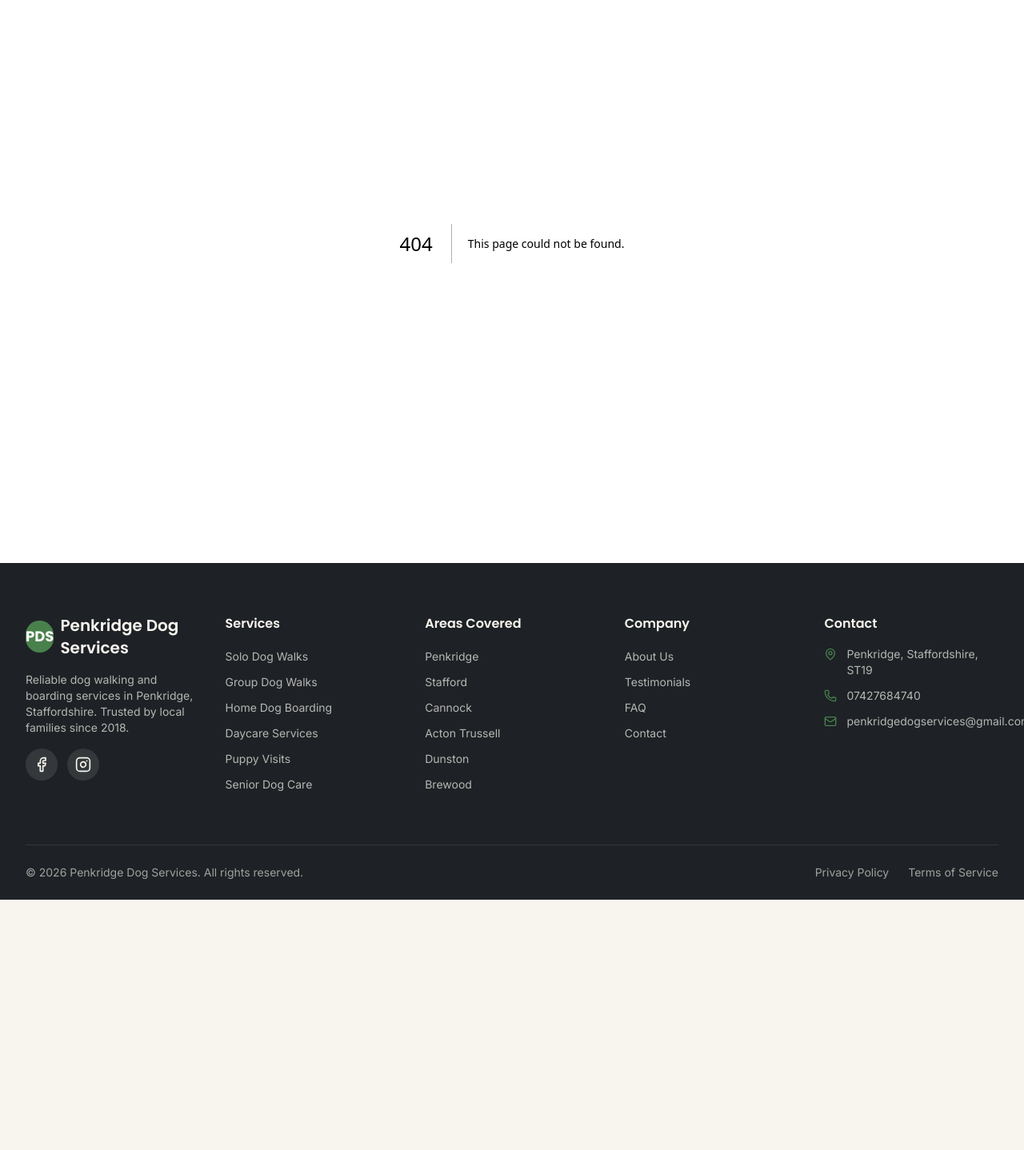
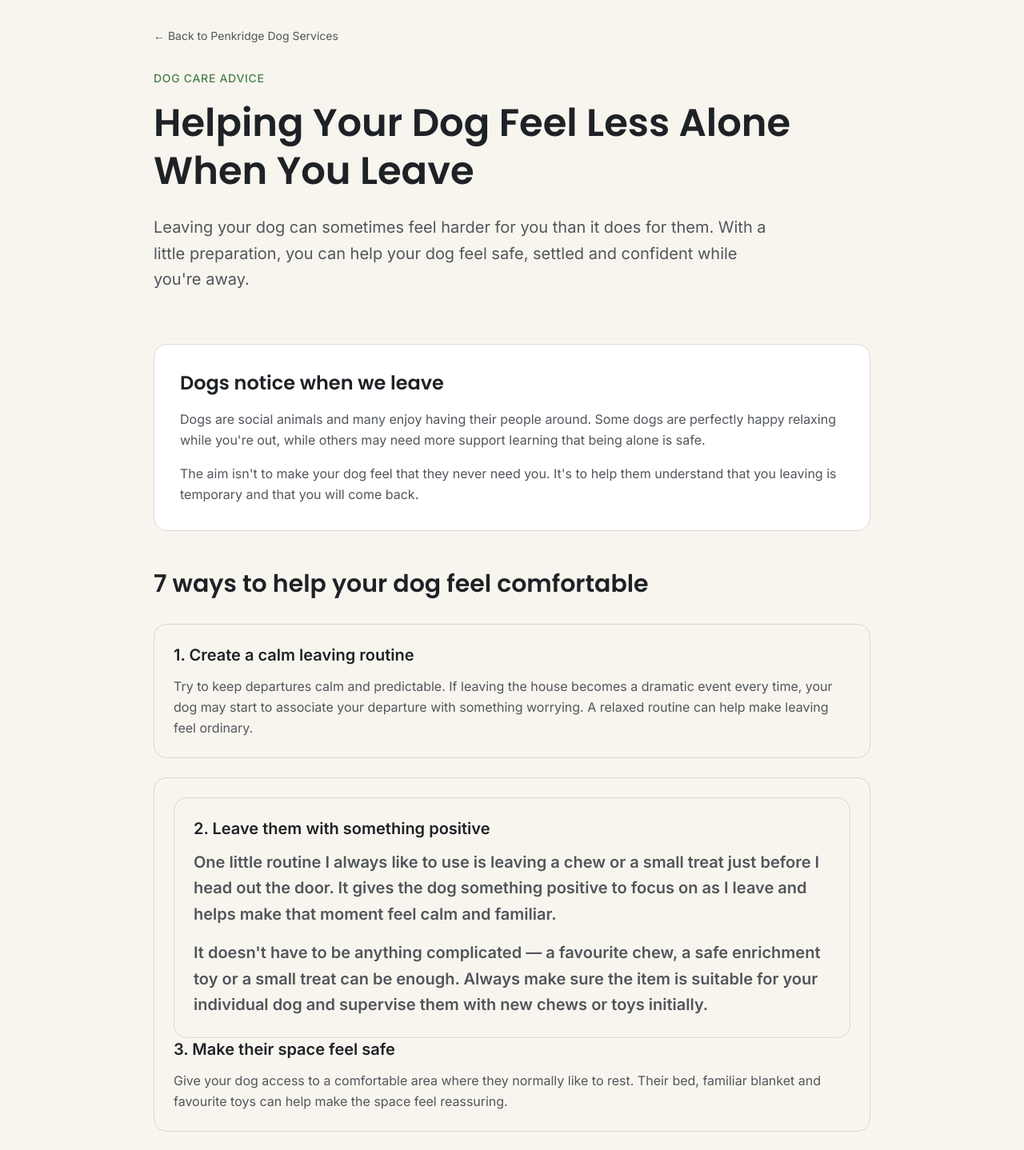
Before and after one commit to innovatevirtualassist-pixel/dogservices, a Next.js app: page /when-you-leave-your-dog in a window 1280 px wide. Before the commit this address had no page. Shown: the part 160-1598 px from the top of the page at 80% size. Before the commit the page ends 1285 px from the top, so only its background shows below. Built offline with nearby package versions, Linux system fonts and the light colour scheme.

Commit message:
Create page for helping dogs feel comfortable alone

```diff
--- /dev/null
+++ b/app/when-you-leave-your-dog/page.tsx
@@ -0,0 +1,250 @@
+import Link from "next/link"
+
+export const metadata = {
+  title: "How to Help Your Dog Feel Comfortable When You're Away | Penkridge Dog Services",
+  description:
+    "Simple ways to help your dog feel calm, comfortable and secure when you leave them home alone.",
+}
+
+export default function WhenYouLeaveYourDogPage() {
+  return (
+    <main className="min-h-screen bg-background">
+      {/* Hero */}
+      <section className="px-6 pt-32 pb-16">
+        <div className="max-w-4xl mx-auto">
+          <Link
+            href="/"
+            className="text-sm text-muted-foreground hover:text-primary transition-colors"
+          >
+            ← Back to Penkridge Dog Services
+          </Link>
+
+          <div className="mt-8">
+            <p className="text-sm font-medium uppercase tracking-wider text-primary mb-4">
+              Dog Care Advice
+            </p>
+
+            <h1 className="text-4xl md:text-5xl font-serif font-semibold text-foreground leading-tight mb-6">
+              Helping Your Dog Feel Less Alone When You Leave
+            </h1>
+
+            <p className="text-xl text-muted-foreground leading-relaxed max-w-3xl">
+              Leaving your dog can sometimes feel harder for you than it does
+              for them. With a little preparation, you can help your dog feel
+              safe, settled and confident while you're away.
+            </p>
+          </div>
+        </div>
+      </section>
+
+      {/* Main content */}
+      <section className="px-6 pb-20">
+        <div className="max-w-4xl mx-auto space-y-12">
+
+          {/* Intro */}
+          <div className="rounded-2xl border border-border bg-card p-8">
+            <h2 className="text-2xl font-serif font-semibold mb-4">
+              Dogs notice when we leave
+            </h2>
+
+            <p className="text-muted-foreground leading-relaxed">
+              Dogs are social animals and many enjoy having their people
+              around. Some dogs are perfectly happy relaxing while you're
+              out, while others may need more support learning that being
+              alone is safe.
+            </p>
+
+            <p className="text-muted-foreground leading-relaxed mt-4">
+              The aim isn't to make your dog feel that they never need you.
+              It's to help them understand that you leaving is temporary and
+              that you will come back.
+            </p>
+          </div>
+
+          {/* Tips */}
+          <div>
+            <h2 className="text-3xl font-serif font-semibold mb-8">
+              7 ways to help your dog feel comfortable
+            </h2>
+
+            <div className="space-y-6">
+
+              <article className="rounded-2xl border border-border p-6">
+                <h3 className="text-xl font-semibold mb-3">
+                  1. Create a calm leaving routine
+                </h3>
+
+                <p className="text-muted-foreground leading-relaxed">
+                  Try to keep departures calm and predictable. If leaving the
+                  house becomes a dramatic event every time, your dog may
+                  start to associate your departure with something worrying.
+                  A relaxed routine can help make leaving feel ordinary.
+                </p>
+              </article>
+
+              <article className="rounded-2xl border border-border p-6">
+                <h3 className="text-xl font-semibold mb-3">
+                 <article className="rounded-2xl border border-border p-6">
+  <h3 className="text-xl font-semibold mb-3">
+    2. Leave them with something positive
+  </h3>
+
+  <p className="text-muted-foreground leading-relaxed">
+    One little routine I always like to use is leaving a chew or a small
+    treat just before I head out the door. It gives the dog something
+    positive to focus on as I leave and helps make that moment feel calm
+    and familiar.
+  </p>
+
+  <p className="text-muted-foreground leading-relaxed mt-4">
+    It doesn't have to be anything complicated — a favourite chew, a safe
+    enrichment toy or a small treat can be enough. Always make sure the
+    item is suitable for your individual dog and supervise them with new
+    chews or toys initially.
+  </p>
+</article>
+                  3. Make their space feel safe
+                </h3>
+
+                <p className="text-muted-foreground leading-relaxed">
+                  Give your dog access to a comfortable area where they
+                  normally like to rest. Their bed, familiar blanket and
+                  favourite toys can help make the space feel reassuring.
+                </p>
+              </article>
+
+              <article className="rounded-2xl border border-border p-6">
+                <h3 className="text-xl font-semibold mb-3">
+<article className="rounded-2xl border border-border p-6">
+  <h3 className="text-xl font-semibold mb-3">
+    4. Give them a good walk before you leave
+  </h3>
+
+  <p className="text-muted-foreground leading-relaxed">
+    I always try to walk the dogs before leaving them for a while. A good
+    walk gives them an opportunity to exercise, sniff and explore before
+    settling down at home.
+  </p>
+
+  <p className="text-muted-foreground leading-relaxed mt-4">
+    I then give them a little time to settle before heading out. Just as
+    I'm about to leave, I'll leave them with a safe chew or a little treat
+    so they have something positive to enjoy while I go.
+  </p>
+</article>
+                  5. Practise short periods apart
+                </h3>
+
+                <p className="text-muted-foreground leading-relaxed">
+                  If your dog finds being alone difficult, gradually practising
+                  short periods apart can be more helpful than suddenly leaving
+                  them for a long time. Build up slowly and stay within what
+                  your dog can comfortably manage.
+                </p>
+              </article>
+
+              <article className="rounded-2xl border border-border p-6">
+                <h3 className="text-xl font-semibold mb-3">
+                  6. Don't make coming home a big event
+                </h3>
+
+                <p className="text-muted-foreground leading-relaxed">
+                  It's lovely to see your dog when you return, but keeping the
+                  first few moments calm can help reinforce the idea that
+                  departures and arrivals are normal parts of the day.
+                </p>
+              </article>
+
+              <article className="rounded-2xl border border-border p-6">
+                <h3 className="text-xl font-semibold mb-3">
+                  7. Consider a dog walker or sitter
+                </h3>
+
+                <p className="text-muted-foreground leading-relaxed">
+                  If you're going to be away for longer than your dog is
+                  comfortable with, a trusted dog walker or pet sitter can
+                  provide companionship, exercise and a break during the day.
+                </p>
+              </article>
+
+            </div>
+          </div>
+
+          {/* Reassurance */}
+          <div className="rounded-2xl bg-muted p-8">
+            <h2 className="text-2xl font-serif font-semibold mb-4">
+              Every dog is different 🐾
+            </h2>
+
+            <p className="text-muted-foreground leading-relaxed">
+              Some dogs happily settle down for a nap as soon as you leave.
+              Others may need more time, training and reassurance. There is no
+              single routine that works for every dog.
+            </p>
+
+            <p className="text-muted-foreground leading-relaxed mt-4">
+              If your dog becomes extremely distressed when left alone,
+              repeatedly tries to escape, destroys things, toilets indoors or
+              shows other signs of significant distress, speak with your vet
+              or a qualified behaviour professional for individual advice.
+            </p>
+          </div>
+
+          {/* Services */}
+          <section className="rounded-2xl border border-border p-8 text-center">
+            <h2 className="text-2xl font-serif font-semibold mb-4">
+              Need someone to keep your dog company?
+            </h2>
+
+            <p className="text-muted-foreground leading-relaxed max-w-2xl mx-auto mb-6">
+              If you're going to be out for the day, Penkridge Dog Services
+              can help provide your dog with exercise, companionship and
+              something positive to look forward to.
+            </p>
+
+            <div className="flex flex-wrap justify-center gap-4">
+              <Link
+                href="/#services"
+                className="rounded-lg bg-primary px-6 py-3 font-medium text-primary-foreground hover:opacity-90 transition-opacity"
+              >
+                View Our Services
+              </Link>
+
+              <Link
+                href="/calendar"
+                className="rounded-lg border border-border px-6 py-3 font-medium hover:bg-muted transition-colors"
+              >
+                View Calendar
+              </Link>
+
+              <Link
+                href="/#contact"
+                className="rounded-lg border border-border px-6 py-3 font-medium hover:bg-muted transition-colors"
+              >
+                Get in Touch
+              </Link>
+            </div>
+          </section>
+
+          {/* Back links */}
+          <div className="flex flex-wrap justify-between gap-4 pt-4">
+            <Link
+              href="/"
+              className="text-sm text-muted-foreground hover:text-primary transition-colors"
+            >
+              ← Back to Home
+            </Link>
+
+            <Link
+              href="/how-to-introduce-dogs"
+              className="text-sm text-muted-foreground hover:text-primary transition-colors"
+            >
+              How to Introduce Dogs Safely →
+            </Link>
+          </div>
+
+        </div>
+      </section>
+    </main>
+  )
+}
```
